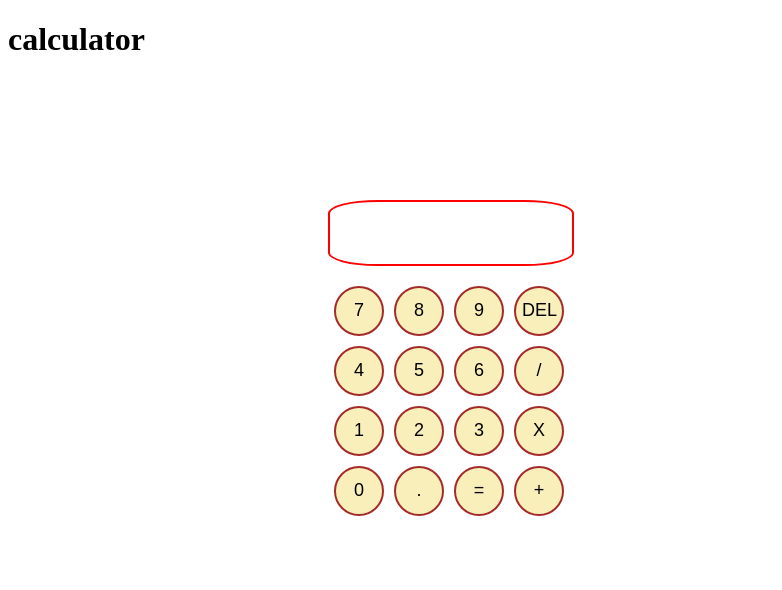
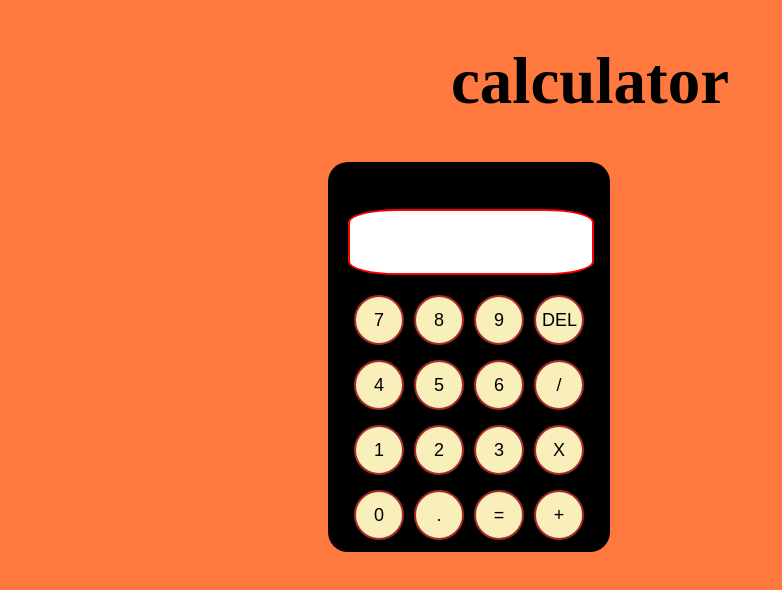
Before and after one commit to Eshwar0601/calculator-in-Java-Script, a plain HTML site: page index.html in a window 1280 px wide. Shown: the whole page, without its empty margins (0-782 px from the left). Drawn offline with Linux system fonts and the light colour scheme.

Commit message:
Update style.css

```diff
--- a/style.css
+++ b/style.css
@@ -1,8 +1,33 @@
+body {
+    background-color:#ff793f;]
+
+}
+.container {
+	align-content:center;
+	margin-left:320px;
+	margin-bottom:50px;
+	border:5px;
+	background-color:black;
+	width:282px;
+	height:390px;
+	border-radius:20px;
+}
+
+
+h1 {
+    text-align: center;
+    font-size: 65px;
+    color:black;
+    padding: 0px;
+    margin-right:100px;
+
+}
+
 
 .textView {
-    margin-left:320px;
+    margin-left:20px;
     margin-right:80px;
-    margin-top:120px;
+    margin-top:40px;
     margin-bottom:10px;
     width:238px;
     height:60px;
@@ -10,10 +35,12 @@
     border:2px solid red;
     border-radius:20%;
 
+
 }
 
 .press {
     margin-left: 6px;
+    margin-bottom:5px;
     height: 50px;
     width: 50px;
     border:2px solid brown;
@@ -21,14 +48,17 @@
     background-color:#F8EFBA;
     color:black;
     font-size: 18px;
-    transition:width 2s;
+    transition:background-color,color 1s;
+
 }
 
-.press.hover {
-    width:70px;
+.press:hover {
+    background-color:yellow;
+    color:red;
+
 }
 
 .firstRow , .secondRow , .thirdRow ,.fourthRow {
     margin-top:10px;
-    margin-left:320px;
+    margin-left:20px;
 }
```
